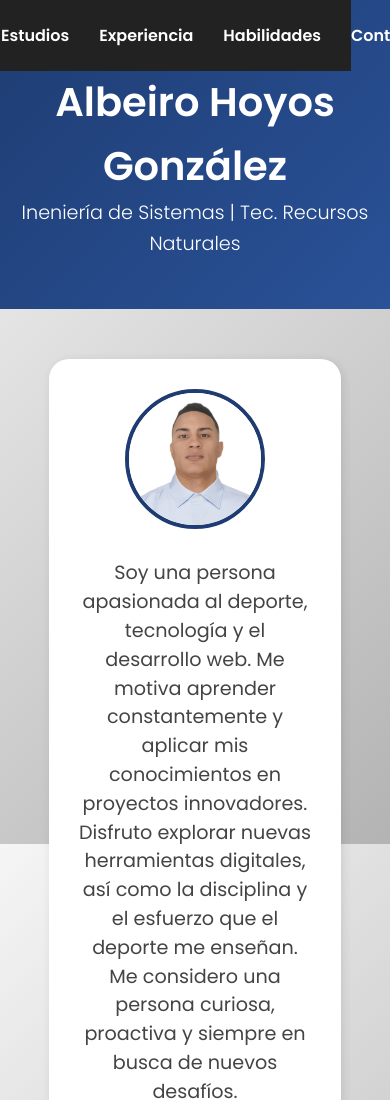
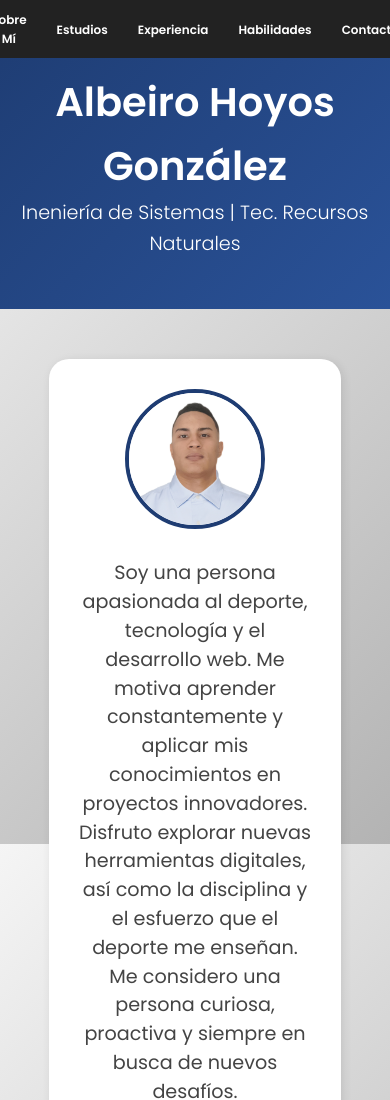
Before and after one commit to Albeiro2004/AlbeiroHoyos, a plain HTML site: page index.html in a window 390 px wide. Shown: the top 1100 px of the page. Drawn offline with Linux system fonts and the light colour scheme.

Commit message:
movil fuente

```diff
--- a/CSS/style.css
+++ b/CSS/style.css
@@ -212,7 +212,7 @@ section h2 {
 @media (max-width: 768px) {
 
     #menu{
-        width: 90%;
+        width: 100%;
     }
     /* Cambia el menú de navegación */
     #menu ul {
@@ -226,6 +226,7 @@ section h2 {
         width: 100%;
         text-align: center;
         padding: 0 0;
+        font-size: 12px;
     }
 
     section {
```
